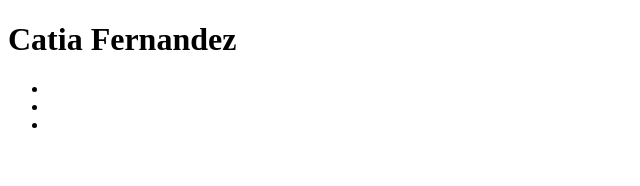
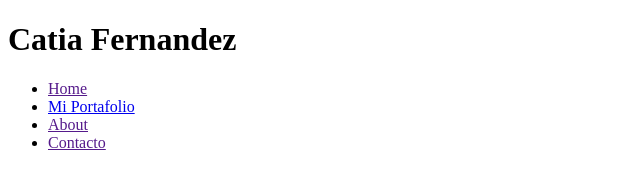
Before and after one commit to Kih2022/proyecto_porfolio_git, a plain HTML site: page index.html in a window 1280 px wide. Shown: the whole page, without its empty margins (0-640 px from the left). Drawn offline with Linux system fonts and the light colour scheme.

Commit message:
menu nav

```diff
--- a/index.html
+++ b/index.html
@@ -10,9 +10,10 @@
     <h1>Catia Fernandez</h1>
     <nav>
         <ul>
-            <li><a href=""></a></li>
-            <li><a href=""></a></li>
-            <li><a href=""></a></li>
+            <li><a href="">Home</a></li>
+            <li><a href="./portfolio.html">Mi Portafolio</a></li>
+            <li><a href="">About</a></li>
+            <li><a href="">Contacto</a></li>
         </ul>
 
     </nav>
```
